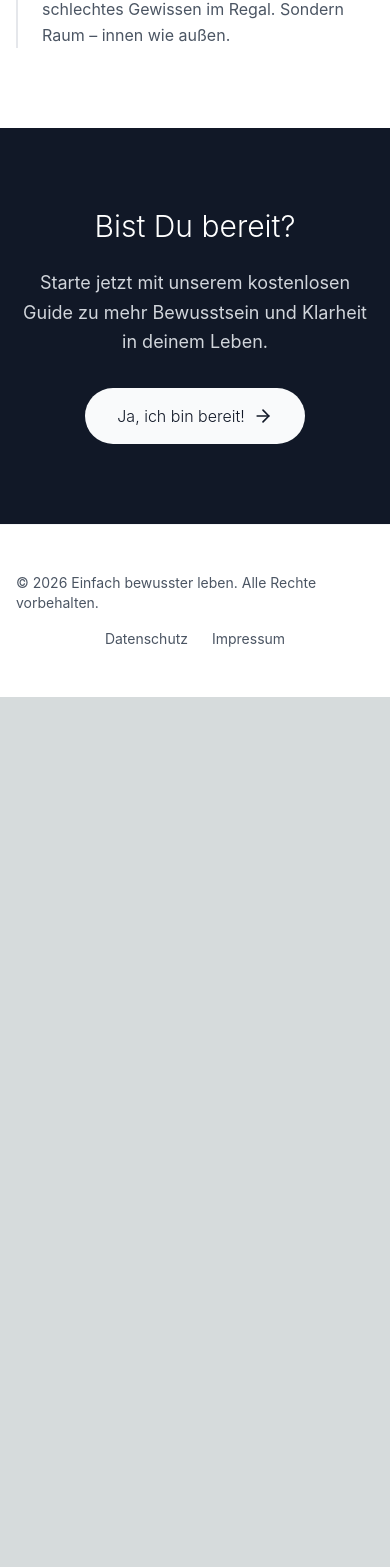
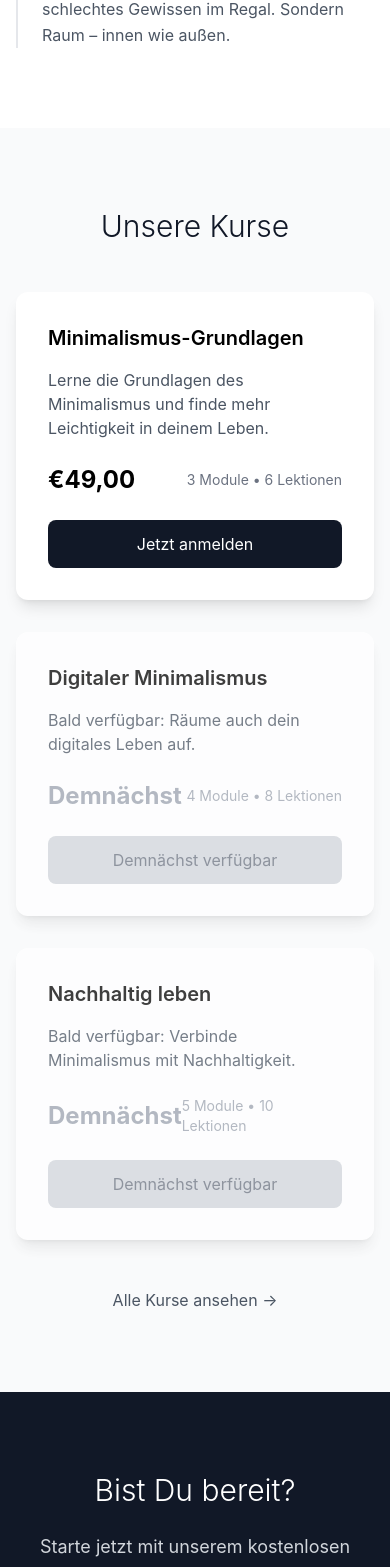
Before and after one commit to eazybusiness/CRM-Funnel-Prototype, a Next.js app: page / in a window 390 px wide. Shown: the part 2956-4523 px from the top of the page. Before the commit the page ends 3653 px from the top, so only its background shows below. Built offline with nearby package versions, Linux system fonts and the light colour scheme.

Commit message:
Add course section to homepage with demo course and PayPal checkout link

```diff
--- a/pages/index.js
+++ b/pages/index.js
@@ -238,6 +238,71 @@ export default function Home() {
           </div>
         </section>
 
+        {/* Courses Section */}
+        <section className="py-20 px-4 bg-gray-50">
+          <div className="max-w-6xl mx-auto">
+            <h2 className="text-3xl md:text-4xl font-light text-gray-900 mb-12 text-center">
+              Unsere Kurse
+            </h2>
+            <div className="grid md:grid-cols-2 lg:grid-cols-3 gap-8">
+              {/* Demo Course Card */}
+              <div className="bg-white rounded-xl shadow-lg p-8 hover:shadow-xl transition-shadow">
+                <h3 className="text-xl font-semibold mb-4">Minimalismus-Grundlagen</h3>
+                <p className="text-gray-600 mb-6">Lerne die Grundlagen des Minimalismus und finde mehr Leichtigkeit in deinem Leben.</p>
+                <div className="flex justify-between items-center mb-6">
+                  <span className="text-2xl font-bold">€49,00</span>
+                  <span className="text-sm text-gray-500">3 Module • 6 Lektionen</span>
+                </div>
+                <Link
+                  href="/checkout?courseId=1&courseName=Minimalismus-Grundlagen&price=49&description=Lerne die Grundlagen des Minimalismus&duration=3 Stunden&modules=3&lessons=6"
+                  className="w-full bg-gray-900 text-white py-3 rounded-lg hover:bg-gray-800 transition text-center block"
+                >
+                  Jetzt anmelden
+                </Link>
+              </div>
+
+              {/* Placeholder for future courses */}
+              <div className="bg-white rounded-xl shadow-lg p-8 hover:shadow-xl transition-shadow opacity-75">
+                <h3 className="text-xl font-semibold mb-4">Digitaler Minimalismus</h3>
+                <p className="text-gray-600 mb-6">Bald verfügbar: Räume auch dein digitales Leben auf.</p>
+                <div className="flex justify-between items-center mb-6">
+                  <span className="text-2xl font-bold text-gray-400">Demnächst</span>
+                  <span className="text-sm text-gray-400">4 Module • 8 Lektionen</span>
+                </div>
+                <button
+                  disabled
+                  className="w-full bg-gray-300 text-gray-500 py-3 rounded-lg cursor-not-allowed"
+                >
+                  Demnächst verfügbar
+                </button>
+              </div>
+
+              <div className="bg-white rounded-xl shadow-lg p-8 hover:shadow-xl transition-shadow opacity-75">
+                <h3 className="text-xl font-semibold mb-4">Nachhaltig leben</h3>
+                <p className="text-gray-600 mb-6">Bald verfügbar: Verbinde Minimalismus mit Nachhaltigkeit.</p>
+                <div className="flex justify-between items-center mb-6">
+                  <span className="text-2xl font-bold text-gray-400">Demnächst</span>
+                  <span className="text-sm text-gray-400">5 Module • 10 Lektionen</span>
+                </div>
+                <button
+                  disabled
+                  className="w-full bg-gray-300 text-gray-500 py-3 rounded-lg cursor-not-allowed"
+                >
+                  Demnächst verfügbar
+                </button>
+              </div>
+            </div>
+            <div className="text-center mt-12">
+              <Link
+                href="/courses"
+                className="inline-flex items-center text-gray-600 hover:text-gray-900 transition"
+              >
+                Alle Kurse ansehen →
+              </Link>
+            </div>
+          </div>
+        </section>
+
         {/* CTA Section */}
         <section className="py-20 px-4 bg-gray-900 text-white">
           <div className="max-w-4xl mx-auto text-center">
```
Also changed, not shown: 1 other file (tests, documents, lock files or other folders).
